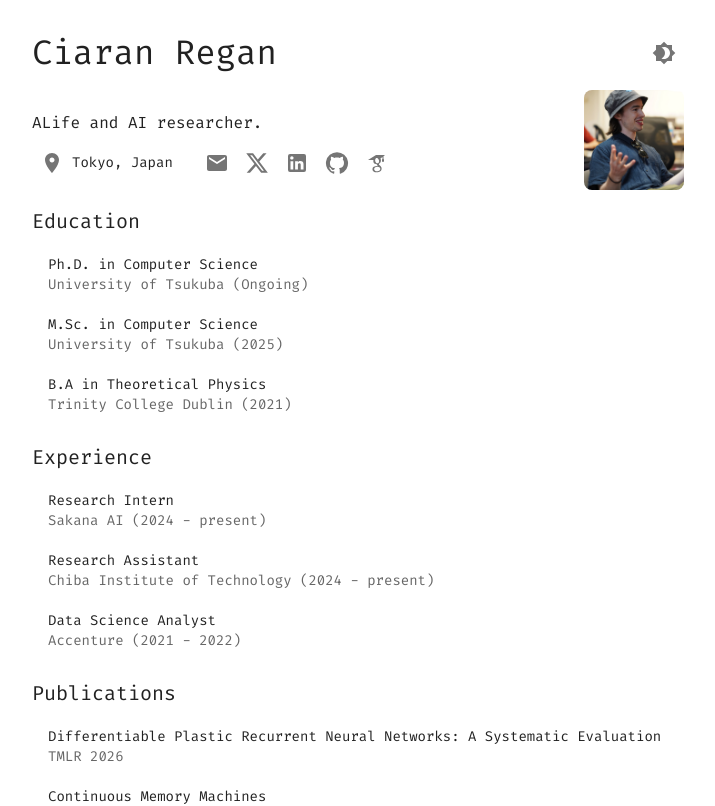
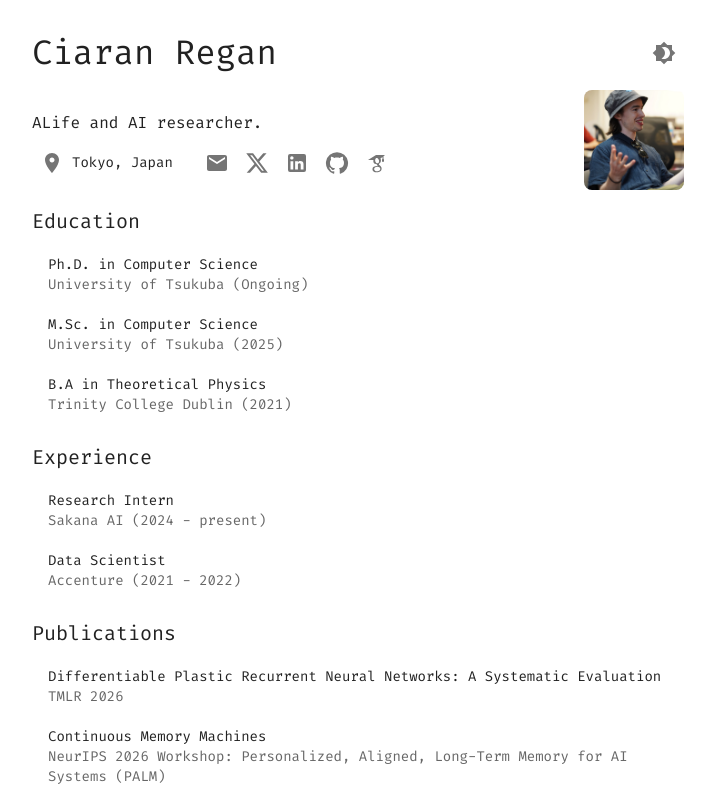
Before and after one commit to ciaran-regan-ie/personal-website, a React (Vite) app: page / in a window 1280 px wide. Shown: the top 806 px of the page, without its empty margins (282-997 px from the left). Built offline with nearby package versions, Linux system fonts and the light colour scheme; the HTML template or start-up script is replaced by a standard one.

Commit message:
Update experience entries on homepage

```diff
--- a/src/pages/HomePage.jsx
+++ b/src/pages/HomePage.jsx
@@ -157,29 +157,7 @@ const HomePage = ({ darkMode, onToggleDarkMode }) => {
             } />
           </ListItem>
           <ListItem>
-            <ListItemText primary="Research Assistant" secondary={
-              <>
-                <Link
-                  href="https://www.it-chiba.ac.jp/english/"
-                  target="_blank"
-                  rel="noopener noreferrer"
-                  sx={{
-                    color: 'inherit',
-                    textDecoration: 'none',
-                    '&:hover': {
-                      textDecoration: 'underline',
-                      textDecorationColor: theme.palette.text.primary,
-                    },
-                  }}
-                >
-                  Chiba Institute of Technology
-                </Link>
-                {" (2024 - present)"}
-              </>
-            } />
-          </ListItem>
-          <ListItem>
-            <ListItemText primary="Data Science Analyst" secondary={
+            <ListItemText primary="Data Scientist" secondary={
               <>
                 <Link
                   href="https://accenture.com"
```
